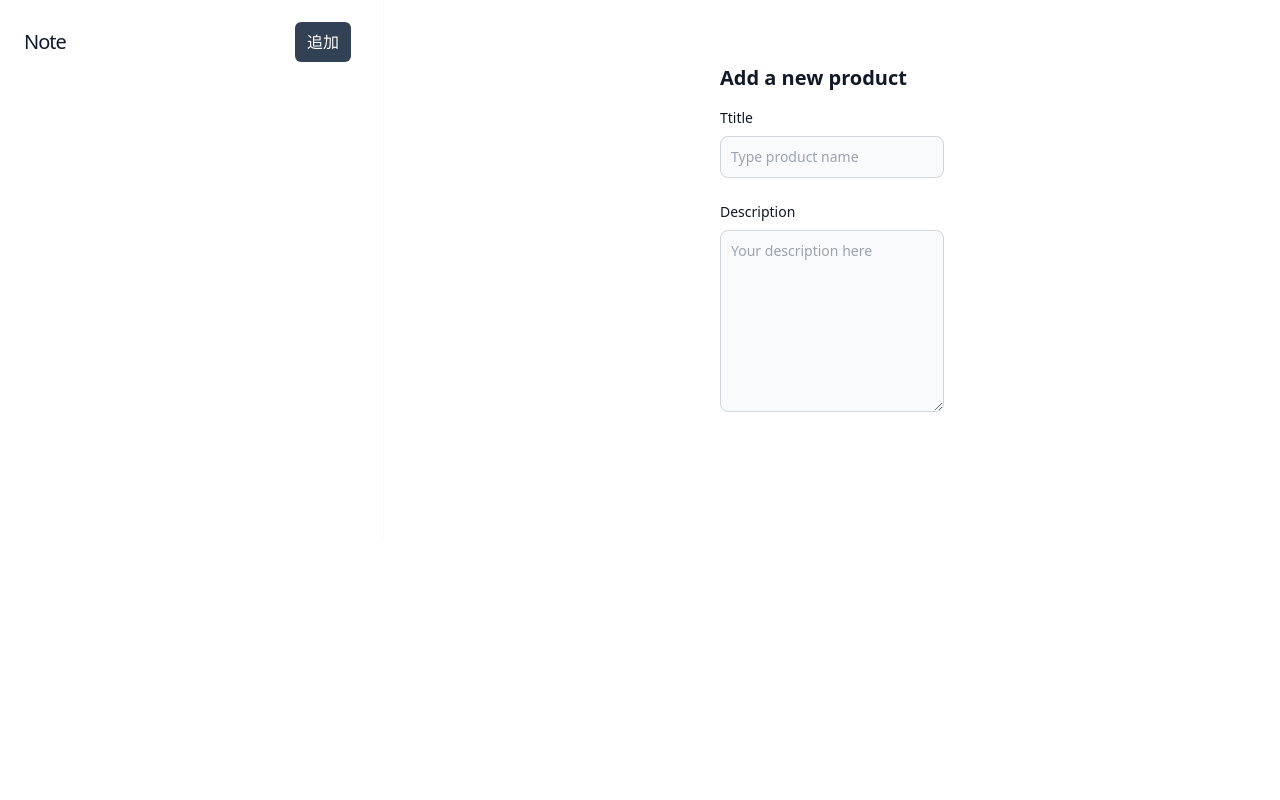
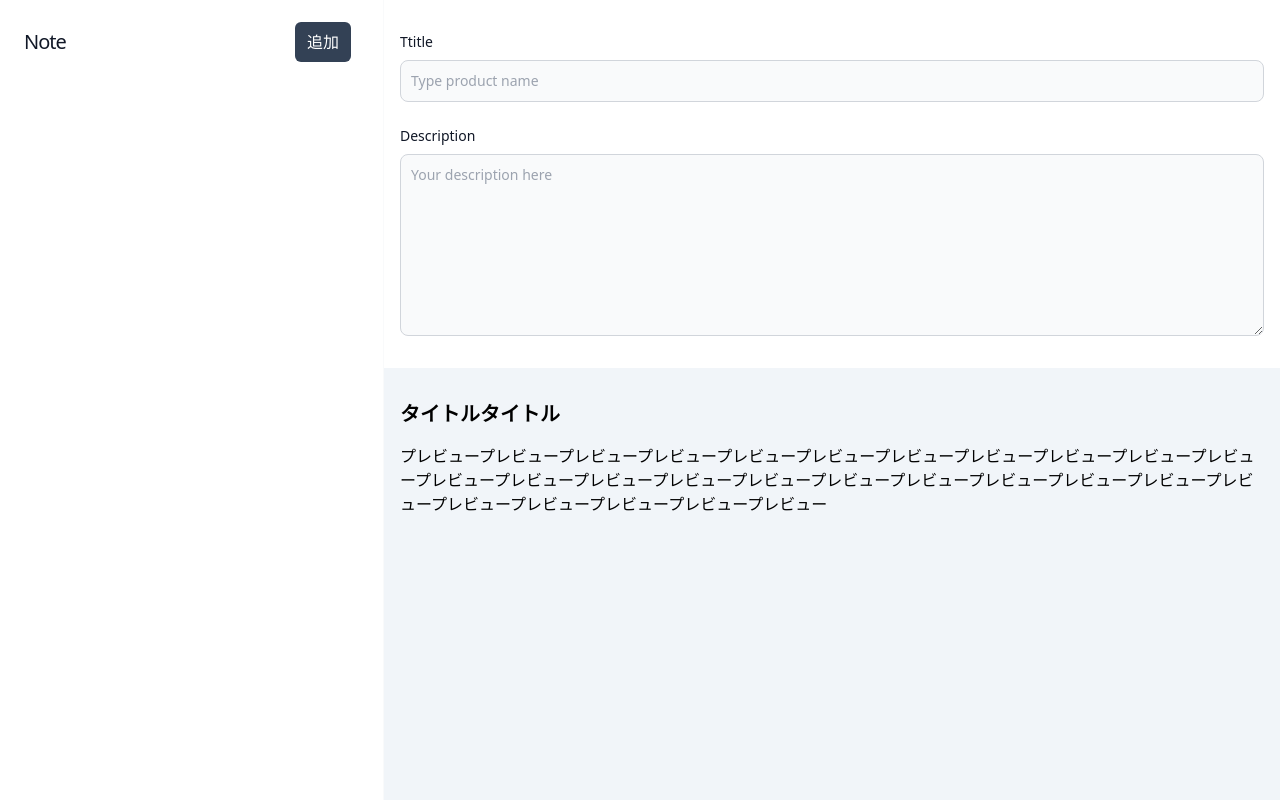
Before and after one commit to s-yoshiii/note-app-react-ts, a React (Vite) app: page / in a window 1280 px wide. Built offline with nearby package versions, Linux system fonts and the light colour scheme.

Commit message:
ノートのレイアウト調整

```diff
--- a/src/App.tsx
+++ b/src/App.tsx
@@ -24,7 +24,7 @@ function App() {
     setNotes(filterNotes);
   };
   return (
-    <div className="block md:flex overflow-hidden bg-white rounded-lg">
+    <div className="block md:flex bg-white rounded-lg min-h-screen">
       <Sidebar
         onAddNote={onAddNote}
         onDeleteNote={onDeleteNote}
--- a/src/components/Main.tsx
+++ b/src/components/Main.tsx
@@ -2,14 +2,11 @@ import React from "react";
 
 const Main = () => {
   return (
-    <div className="flex flex-col flex-1 w-fit overflow-hidden">
-      <div className="py-8 px-4 mx-auto lg:py-16">
-        <h2 className="mb-4 text-xl font-bold text-gray-900 dark:text-white">
-          Add a new product
-        </h2>
+    <div className="flex flex-col flex-1 w-full overflow-auto">
+      <div className="py-8 px-4 mx-auto w-full">
         <form action="#">
-          <div className="grid gap-4 sm:grid-cols-2 sm:gap-6">
-            <div className="sm:col-span-2">
+          <div className="grid gap-4 sm:gap-6">
+            <div>
               <label
                 htmlFor="title"
                 className="block mb-2 text-sm font-medium text-gray-900 dark:text-white"
@@ -26,7 +23,7 @@ const Main = () => {
               />
             </div>
 
-            <div className="sm:col-span-2">
+            <div>
               <label
                 htmlFor="description"
                 className="block mb-2 text-sm font-medium text-gray-900 dark:text-white"
@@ -41,13 +38,13 @@ const Main = () => {
               ></textarea>
             </div>
           </div>
-          <button
-            type="submit"
-            className="inline-flex items-center px-5 py-2.5 mt-4 sm:mt-6 text-sm font-medium text-center text-white bg-primary-700 rounded-lg focus:ring-4 focus:ring-primary-200 dark:focus:ring-primary-900 hover:bg-primary-800"
-          >
-            Add product
-          </button>
         </form>
+      </div>
+      <div className="py-8 px-4 mx-auto w-full bg-slate-100 h-full">
+        <h3 className="text-xl font-semibold">タイトルタイトル</h3>
+        <div className="mt-4">
+          プレビュープレビュープレビュープレビュープレビュープレビュープレビュープレビュープレビュープレビュープレビュープレビュープレビュープレビュープレビュープレビュープレビュープレビュープレビュープレビュープレビュープレビュープレビュープレビュープレビュープレビュープレビュー
+        </div>
       </div>
     </div>
   );
```
